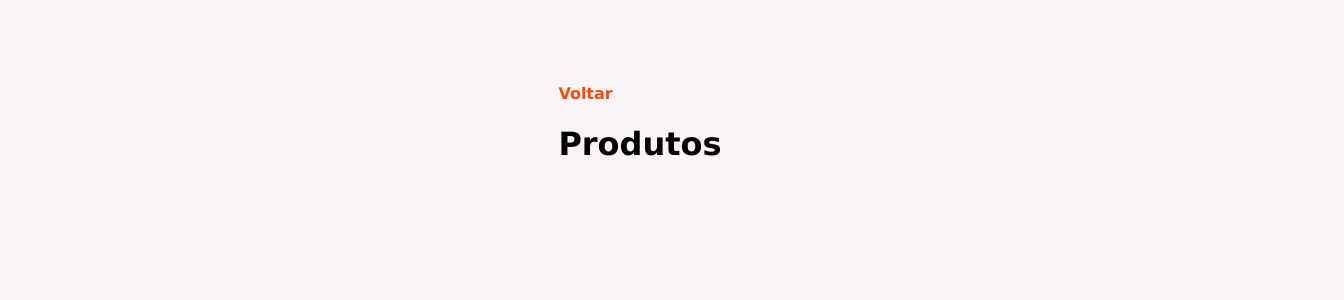
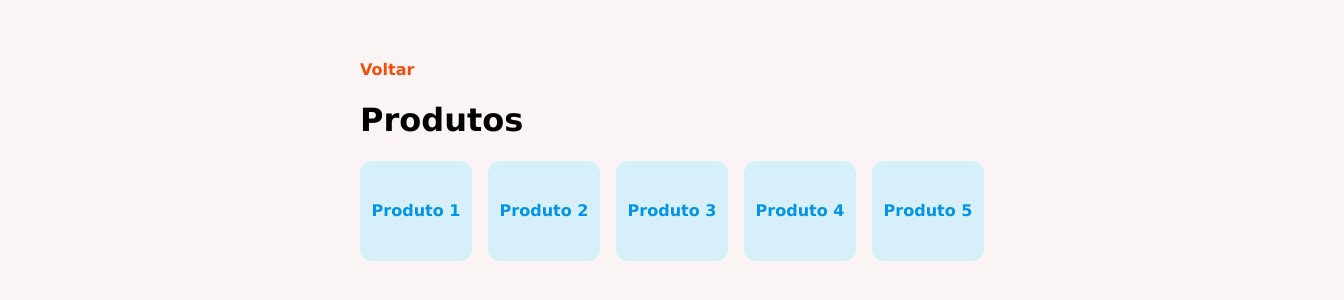
Before and after one commit to amandasgm/react-router, a React (Vite) app: page /products in a window 1280 px wide. Shown: the part 266-566 px from the top of the page, 1344 px wide, since content can reach past the window. Built offline with nearby package versions, Linux system fonts and the light colour scheme.

Commit message:
feat(routes): rota com parametros para identicar detalhes com ID na url

```diff
--- a/src/main.css
+++ b/src/main.css
@@ -14,48 +14,49 @@
 
   background-color: #fbf4f4;
 
-  font-family:Verdana, Geneva, Tahoma, sans-serif
+  font-family: Verdana, Geneva, Tahoma, sans-serif;
+
+  padding: 32px;
 }
 
 h1 {
   margin: 22px 0;
 }
 
-nav{
+nav {
   display: flex;
   align-items: center;
   gap: 22px;
 }
 
-a{
-  color:#f24d0d;
+a {
+  color: #f24d0d;
   text-decoration: none;
 }
 
-a, button{
+a,
+button {
   font-weight: 700;
   transform: filter 0.2s;
 }
 
 button:hover,
-a:hover{
-  filter:brightness(0.7)
+a:hover {
+  filter: brightness(0.7);
 }
 
-span{
+span {
   color: #3d3d3d;
   font-weight: 600;
   font-size: 14px;
-
 }
 
-strong{
-  color:#f24d0d;
+strong {
+  color: #f24d0d;
   text-transform: uppercase;
-
 }
 
-button{
+button {
   background-color: #f24d0d;
   padding: 12px 16px;
   border-radius: 7px;
@@ -63,3 +64,24 @@
   color: white;
   cursor: pointer;
 }
+
+.cards {
+  display: flex;
+  gap: 16px;
+  margin: 12px 0;
+  flex-wrap: wrap;
+}
+
+.cards a {
+  width: 100px;
+  height: 100px;
+  background-color: #d7eff9;
+  border-radius: 12px;
+  color: #0095e5;
+
+  display: flex;
+  justify-content: center;
+  align-items: center;
+
+  padding: 0 6px;
+}
--- /dev/null
+++ b/src/pages/Details.tsx
@@ -0,0 +1,13 @@
+import { useParams } from "react-router";
+
+export function Details() {
+  const params = useParams(); // ou const {id} = useParams() -> pq ai ja leva para o return desestruturado
+
+  return (
+    <div>
+      <h1>Detalhes</h1>
+
+      <span>ID do produto: <strong>{params.id}</strong></span>
+    </div>
+  );
+}
--- a/src/pages/Products.tsx
+++ b/src/pages/Products.tsx
@@ -13,8 +13,16 @@
         <span>
           Categoria <strong>{category}</strong>
         </span>
+      )}
 
-      )}
+      <div className="cards">
+        <a href="/details/1">Produto 1</a>
+        <a href="/details/2">Produto 2</a>
+        <a href="/details/3">Produto 3</a>
+        <a href="/details/4">Produto 4</a>
+        <a href="/details/5">Produto 5</a>
+      </div>
+
     </div>
   );
 }
--- a/src/routes/AppRoutes.tsx
+++ b/src/routes/AppRoutes.tsx
@@ -3,12 +3,14 @@
 import { Home } from "../pages/Home"
 import { Products } from "../pages/Products"
 import { NotFound } from "../pages/NotFound"
+import { Details } from "../pages/Details"
 
 export function AppRoutes(){
   return (
     <Routes>
       <Route  path="/" index element={<Home/>} />
       <Route path="/products" element={<Products/>}/>
+      <Route path="/details/:id" element={<Details/>}/>
 
       <Route path="*" element={<NotFound/>}/>
 
```
